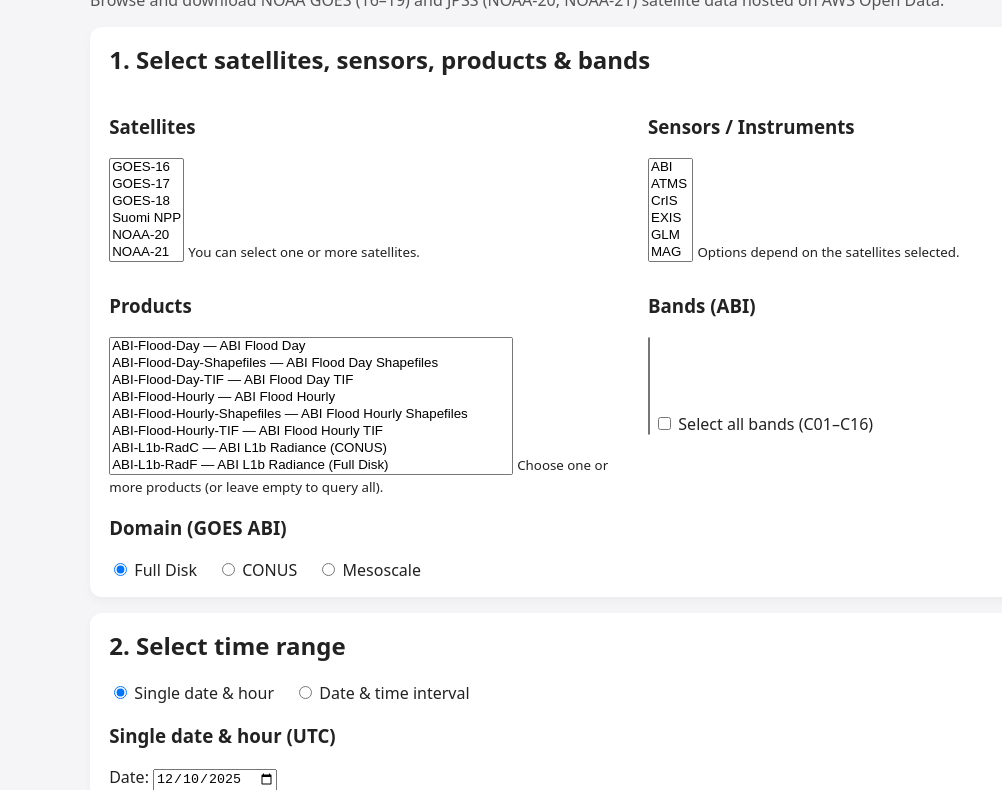
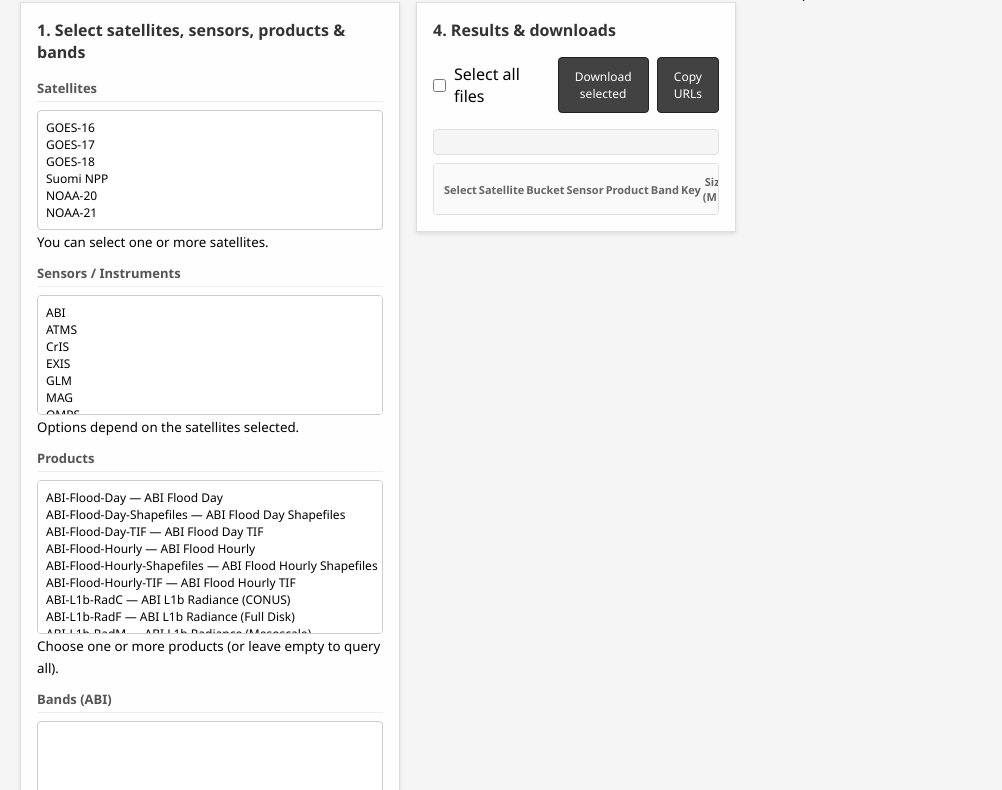
Before and after one commit to rmsm95/GOES-NESDIS_downlaoder, a plain HTML site: page index.html in a window 1280 px wide. Shown: the part 83-873 px from the top of the page, without its empty margins (0-1002 px from the left). Drawn offline with Linux system fonts and the light colour scheme.

Commit message:
Update website files

```diff
--- a/index.html
+++ b/index.html
@@ -29,19 +29,20 @@
 
   <!-- ============================ MAIN ================================ -->
   <main class="container">
-
+    <div class="app-container" style="display:flex; gap:16px; align-items:flex-start;">
+      <div class="controls-panel">
         <!-- ================= SATELLITES / SENSORS / PRODUCTS / BANDS ================= -->
         <section class="panel">
           <h2>1. Select satellites, sensors, products & bands</h2>
 
           <div class="grid-2">
-        <div>
+            <div class="control-group">
               <h3>Satellites</h3>
               <select id="sat-select" multiple size="6" class="select-multi"></select>
               <small>You can select one or more satellites.</small>
             </div>
 
-        <div>
+            <div class="control-group">
               <h3>Sensors / Instruments</h3>
               <select id="sensor-select" multiple size="6" class="select-multi"></select>
               <small>Options depend on the satellites selected.</small>
@@ -49,20 +50,20 @@
           </div>
 
           <div class="grid-2">
-        <div>
+            <div class="control-group">
               <h3>Products</h3>
               <select id="product-select" multiple size="8" class="select-multi"></select>
               <small>Choose one or more products (or leave empty to query all).</small>
             </div>
 
-        <div>
+            <div class="control-group">
               <h3>Bands (ABI)</h3>
               <select id="band-select" multiple size="6" class="select-multi"></select>
               <label class="band-controls"><input type="checkbox" id="bands-select-all"> Select all bands (C01–C16)</label>
             </div>
           </div>
 
-      <div>
+          <div class="control-group">
             <h3>Domain (GOES ABI)</h3>
             <div id="domain-options" class="radio-group">
               <label><input type="radio" name="domain" value="FULL_DISK" checked> Full Disk</label>
@@ -76,18 +77,18 @@
         <section class="panel">
           <h2>2. Select time range</h2>
 
-      <div class="radio-group">
+          <div class="radio-group control-group">
             <label><input type="radio" name="time-mode" value="single" checked> Single date & hour</label>
             <label><input type="radio" name="time-mode" value="range"> Date & time interval</label>
           </div>
 
-      <div id="single-time-block" class="time-block">
+          <div id="single-time-block" class="time-block control-group">
             <h3>Single date & hour (UTC)</h3>
             <label>Date: <input type="date" id="single-date"></label>
             <label>Hour: <input type="number" id="single-hour" min="0" max="23" value="0"></label>
           </div>
 
-      <div id="range-time-block" class="time-block hidden">
+          <div id="range-time-block" class="time-block hidden control-group">
             <h3>Date & time interval (UTC)</h3>
             <div class="grid-2">
               <div>
@@ -103,30 +104,30 @@
             </div>
           </div>
 
-      <button id="query-button" class="primary">3. Query S3</button>
-      <div id="query-status" class="status"></div>
-      <div class="help">
-        <small>Tip: Times are UTC. If you want all products, don't select any product.</small>
+          <button id="query-button" class="btn-primary">3. Query S3</button>
+          <div id="query-status" class="status-box"></div>
+          <div class="info-box" style="margin-top:8px;"><small>Tip: Times are UTC. If you want all products, don't select any product.</small></div>
+        </section>
       </div>
-    </section>
 
+      <div class="results-panel">
         <!-- ============================== RESULTS ================================ -->
         <section class="panel">
           <h2>4. Results & downloads</h2>
 
-      <div class="results-actions">
-        <label>
+          <div class="results-actions button-group">
+            <label style="display:flex;align-items:center;gap:8px;">
               <input type="checkbox" id="select-all-files">
-          Select all files
+              <span>Select all files</span>
             </label>
 
-        <button id="download-selected" class="secondary">Download selected</button>
-        <button id="copy-urls" class="secondary">Copy URLs</button>
+            <button id="download-selected" class="btn-secondary">Download selected</button>
+            <button id="copy-urls" class="btn-secondary">Copy URLs</button>
           </div>
 
-      <div id="results-info" class="status"></div>
+          <div id="results-info" class="status-box"></div>
 
-      <div class="table-container">
+          <div class="table-container info-box" style="margin-top:8px;">
             <table id="results-table">
               <thead>
                 <tr>
@@ -145,7 +146,8 @@
             </table>
           </div>
         </section>
-
+      </div>
+    </div>
   </main>
 
   <!-- ============================== FOOTER ================================ -->
--- a/style.css
+++ b/style.css
@@ -1,179 +1,324 @@
-:root {
-  font-family: system-ui, -apple-system, BlinkMacSystemFont, "Segoe UI", sans-serif;
-  color: #222;
-  background-color: #f5f5f7;
+/* =================== OVERALL LAYOUT =================== */
+* {
+  margin: 0;
+  padding: 0;
+  box-sizing: border-box;
 }
 
 body {
+  font-family: 'Segoe UI', Tahoma, Geneva, Verdana, sans-serif;
+  background: #f5f5f5;
   margin: 0;
-  padding: 0 1rem 2rem;
+  padding: 20px;
 }
 
-header {
-  max-width: 1100px;
-  margin: 1.5rem auto 0.5rem;
+/* =================== PANELS =================== */
+.panel {
+  background: rgba(255, 255, 255, 0.95);
+  border: 1px solid #ddd;
+  box-shadow: 0 2px 4px rgba(0, 0, 0, 0.1);
+  overflow-y: auto;
+  padding: 16px;
 }
 
-header h1 {
-  margin: 0 0 0.3rem;
+.controls-panel {
+  width: 380px;
+  max-height: 100vh;
 }
 
-header p {
-  margin: 0;
+.results-panel {
+  width: 320px;
+  max-height: 100vh;
+}
+
+.panel h2 {
+  font-size: 16px;
+  margin-bottom: 16px;
+  color: #333;
+  font-weight: 600;
+}
+
+.panel h3 {
+  font-size: 13px;
+  margin-top: 12px;
+  margin-bottom: 8px;
+  color: #555;
+  font-weight: 600;
+  border-bottom: 1px solid #eee;
+  padding-bottom: 4px;
+}
+
+/* =================== MAP =================== */
+.map-container {
+  flex: 1;
+  position: relative;
+  background: #e0e0e0;
+}
+
+#map {
+  width: 100%;
+  height: 100%;
+}
+
+.leaflet-container {
+  font-family: inherit;
+}
+
+/* =================== CONTROLS =================== */
+.control-group {
+  margin-bottom: 12px;
+}
+
+.control-group label {
+  display: block;
+  font-size: 12px;
+  font-weight: 600;
+  margin-bottom: 4px;
   color: #555;
 }
 
-main {
-  max-width: 1100px;
-  margin: 0 auto;
+.control-group select,
+.control-group input[type="datetime-local"],
+.control-group input[type="range"],
+.control-group input[type="text"] {
+  width: 100%;
+  padding: 8px;
+  border: 1px solid #ccc;
+  border-radius: 4px;
+  font-size: 12px;
+  font-family: inherit;
 }
 
-.panel {
-  background: #fff;
-  border-radius: 0.75rem;
-  padding: 1rem 1.2rem;
-  margin-top: 1rem;
-  box-shadow: 0 4px 10px rgba(0, 0, 0, 0.04);
+.control-group select:focus,
+.control-group input:focus {
+  outline: none;
+  border-color: #1976d2;
+  box-shadow: 0 0 4px rgba(25, 118, 210, 0.3);
 }
 
-.panel h2 {
+.control-group input[type="range"] {
+  padding: 0;
+  cursor: pointer;
+}
+
+/* =================== BUTTONS =================== */
+.button-group {
+  display: flex;
+  gap: 8px;
+  margin-bottom: 12px;
+}
+
+.button-group button {
+  flex: 1;
+}
+
+button {
+  padding: 10px 16px;
+  border: 1px solid #ccc;
+  border-radius: 4px;
+  font-size: 12px;
+  font-weight: 500;
+  cursor: pointer;
+  background: #f5f5f5;
+  color: #333;
+  transition: all 0.2s ease;
+  font-family: inherit;
+}
+
+button:hover {
+  background: #e8e8e8;
+  border-color: #999;
+}
+
+button:active {
+  background: #d0d0d0;
+}
+
+.btn-primary {
+  background: #1976d2;
+  color: white;
+  border-color: #1565c0;
+  width: 100%;
+  margin-bottom: 8px;
+}
+
+.btn-primary:hover {
+  background: #1565c0;
+}
+
+.btn-secondary {
+  background: #424242;
+  color: white;
+  border-color: #212121;
+  width: 100%;
+}
+
+.btn-secondary:hover {
+  background: #212121;
+}
+
+/* =================== STATUS BOX =================== */
+.status-box {
+  margin-top: 16px;
+  padding: 12px;
+  background: #f5f5f5;
+  border: 1px solid #e0e0e0;
+  border-radius: 4px;
+  font-size: 11px;
+  color: #666;
+  text-align: center;
+  font-weight: 500;
+}
+
+/* =================== INFO BOXES =================== */
+.info-box {
+  background: #fafafa;
+  border: 1px solid #e0e0e0;
+  border-radius: 4px;
+  padding: 8px;
+  font-size: 11px;
+  color: #666;
+  max-height: 120px;
+  overflow-y: auto;
+}
+
+.info-box p {
+  margin-bottom: 4px;
+}
+
+.info-box dl {
+  display: grid;
+  grid-template-columns: auto 1fr;
+  gap: 4px 8px;
+}
+
+.info-box dt {
+  font-weight: 600;
+  color: #555;
+}
+
+.info-box dd {
+  color: #666;
+}
+
+.info-box ul {
+  list-style: none;
+  margin-left: 8px;
+}
+
+.info-box li {
+  margin-bottom: 2px;
+}
+
+/* =================== LOG STREAM =================== */
+.log-stream {
+  background: #f5f5f5;
+  border: 1px solid #e0e0e0;
+  border-radius: 4px;
+  padding: 8px;
+  font-size: 10px;
+  font-family: 'Courier New', monospace;
+  max-height: 200px;
+  overflow-y: auto;
+  color: #333;
+}
+
+.log-entry {
+  margin-bottom: 2px;
+  line-height: 1.4;
+  color: #666;
+  white-space: nowrap;
+  overflow: hidden;
+  text-overflow: ellipsis;
+}
+
+.log-entry:first-child {
   margin-top: 0;
 }
 
-.grid-2 {
-  display: grid;
-  grid-template-columns: repeat(auto-fit, minmax(260px, 1fr));
-  gap: 1rem;
-  margin-bottom: 0.75rem;
+/* =================== LOADING SPINNER =================== */
+.loading-spinner {
+  position: fixed;
+  top: 50%;
+  left: 50%;
+  transform: translate(-50%, -50%);
+  background: rgba(0, 0, 0, 0.8);
+  color: white;
+  padding: 24px;
+  border-radius: 8px;
+  z-index: 10000;
+  text-align: center;
+  display: flex;
+  flex-direction: column;
+  align-items: center;
+  gap: 12px;
 }
 
-.chip-group {
-  display: flex;
-  flex-wrap: wrap;
-  gap: 0.4rem;
-  margin-top: 0.25rem;
-}
-
-.chip-group.compact label {
-  padding: 0.2rem 0.4rem;
-  font-size: 0.8rem;
-}
-
-.chip {
-  border-radius: 999px;
-  border: 1px solid #ccc;
-  padding: 0.25rem 0.6rem;
-  display: inline-flex;
-  align-items: center;
-  gap: 0.3rem;
-  background: #f9f9fb;
-}
-
-.chip input[type="checkbox"] {
-  margin: 0;
-}
-
-.checklist label {
-  display: block;
-  margin: 0.2rem 0;
-}
-
-.radio-group label {
-  margin-right: 1rem;
-}
-
-.time-block label {
-  display: block;
-  margin: 0.25rem 0;
-}
-
-.time-block.hidden {
+.loading-spinner.hidden {
   display: none;
 }
 
-button {
-  border-radius: 999px;
-  border: 1px solid transparent;
-  padding: 0.4rem 0.9rem;
-  font-size: 0.9rem;
-  cursor: pointer;
+.spinner {
+  width: 40px;
+  height: 40px;
+  border: 4px solid rgba(255, 255, 255, 0.3);
+  border-top: 4px solid white;
+  border-radius: 50%;
+  animation: spin 1s linear infinite;
 }
 
-button.primary {
-  background: #2563eb;
-  color: #fff;
+@keyframes spin {
+  0% { transform: rotate(0deg); }
+  100% { transform: rotate(360deg); }
 }
 
-button.primary:hover {
-  background: #1d4ed8;
+.loading-spinner p {
+  font-size: 14px;
+  font-weight: 500;
 }
 
-button.secondary {
-  background: #fff;
-  border-color: #cbd5e1;
-  color: #111827;
+/* =================== SCROLLBARS =================== */
+::-webkit-scrollbar {
+  width: 8px;
+  height: 8px;
 }
 
-button.secondary:hover {
-  background: #f9fafb;
+::-webkit-scrollbar-track {
+  background: #f1f1f1;
 }
 
-.status {
-  margin-top: 0.4rem;
-  font-size: 0.85rem;
-  color: #4b5563;
+::-webkit-scrollbar-thumb {
+  background: #888;
+  border-radius: 4px;
 }
 
-.band-controls {
-  margin-bottom: 0.25rem;
+::-webkit-scrollbar-thumb:hover {
+  background: #555;
 }
 
-.results-actions {
-  display: flex;
-  flex-wrap: wrap;
-  gap: 0.5rem;
-  align-items: center;
-  margin-bottom: 0.5rem;
+/* =================== RESPONSIVE =================== */
+@media (max-width: 1200px) {
+  .controls-panel {
+    width: 320px;
   }
 
-.table-container {
-  max-height: 420px;
-  overflow: auto;
-  border-radius: 0.5rem;
-  border: 1px solid #e5e7eb;
+  .results-panel {
+    width: 280px;
+  }
 }
 
-table {
-  width: 100%;
-  border-collapse: collapse;
-  font-size: 0.85rem;
+@media (max-width: 768px) {
+  .app-container {
+    flex-direction: column;
   }
 
-thead {
-  background: #f3f4f6;
-  position: sticky;
-  top: 0;
-  z-index: 1;
+  .controls-panel,
+  .results-panel {
+    width: 100%;
+    max-height: 25vh;
   }
 
-th,
-td {
-  padding: 0.35rem 0.5rem;
-  border-bottom: 1px solid #e5e7eb;
-  text-align: left;
+  .map-container {
+    height: 50vh;
   }
-
-tbody tr:nth-child(even) {
-  background: #f9fafb;
 }
-
-tbody tr:hover {
-  background: #e5f0ff;
-}
-
-footer {
-  max-width: 1100px;
-  margin: 1.5rem auto 0;
-  font-size: 0.8rem;
-  color: #6b7280;
-}
```
Lines whose indentation alone changed are shown as unchanged.
